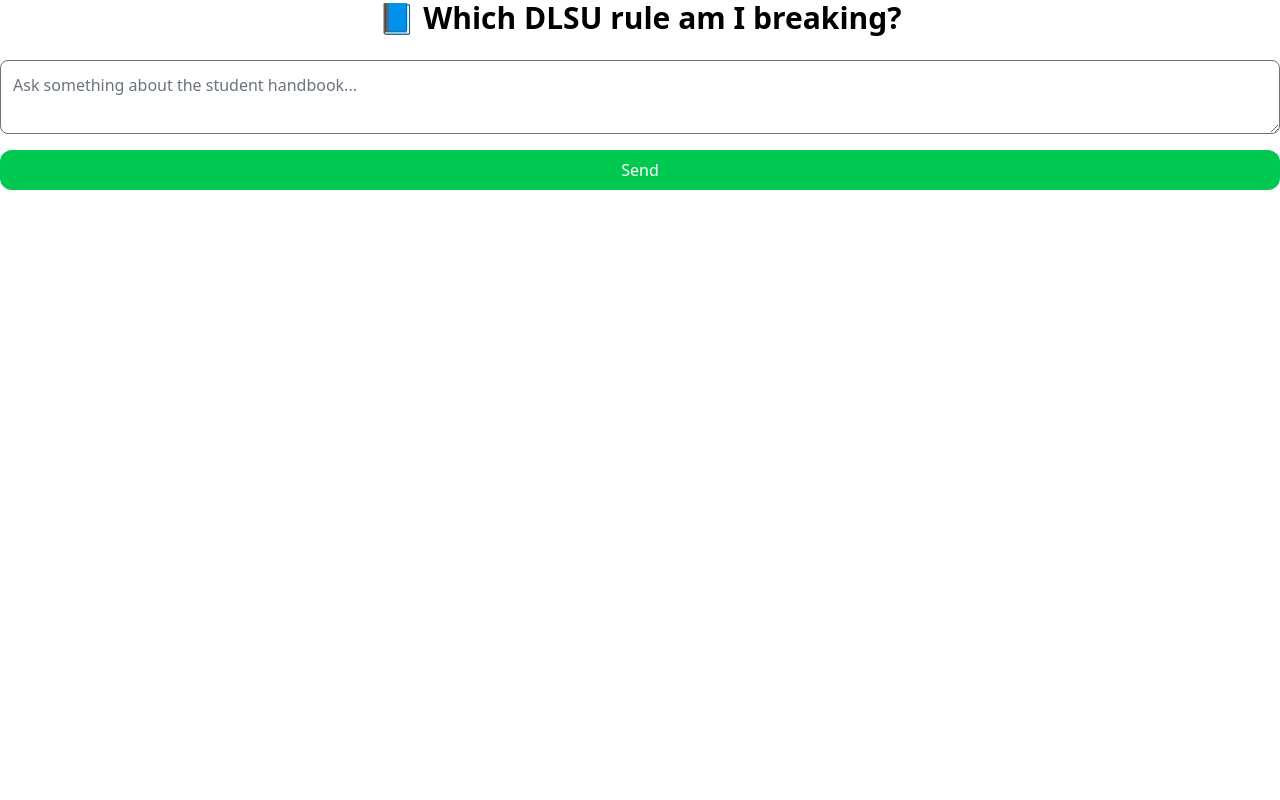
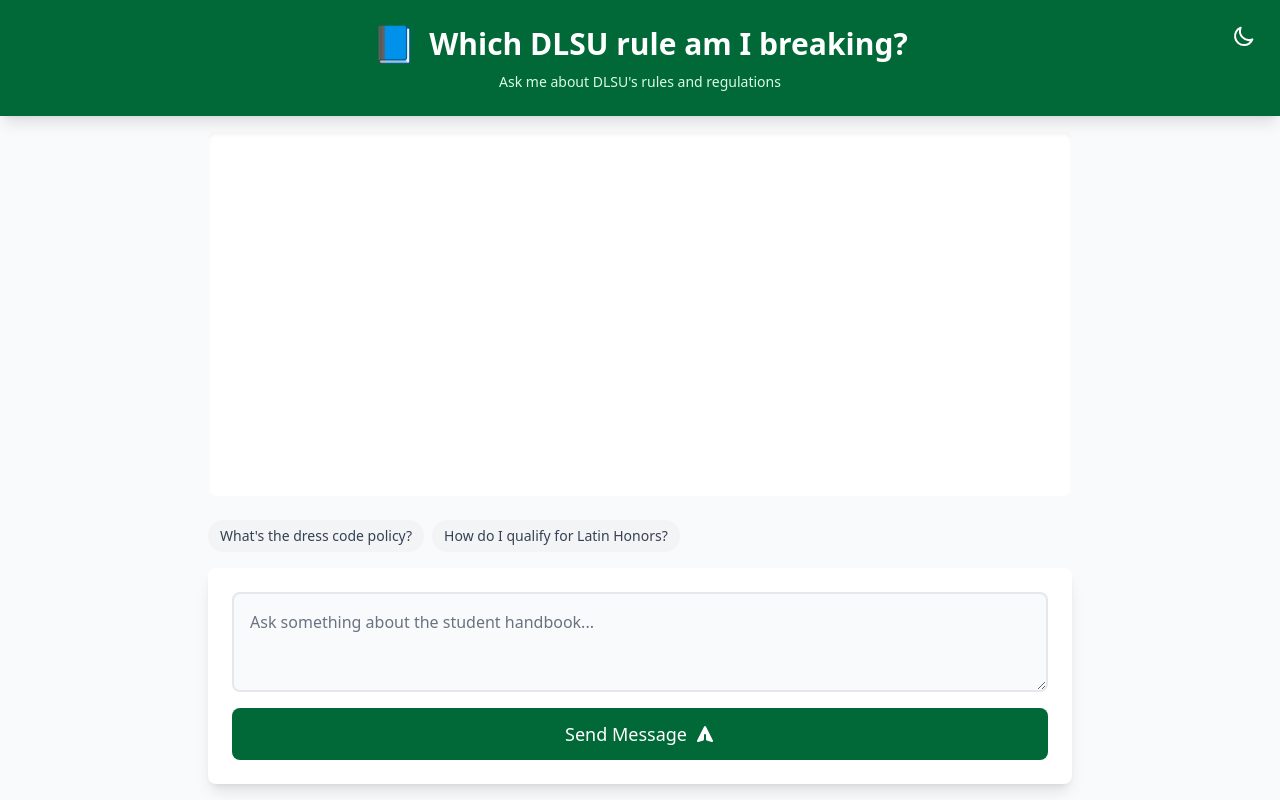
Before and after one commit to bewba/Lasallian-chatbot-js, a SvelteKit app: page /chat in a window 1280 px wide. Built offline with nearby package versions, Linux system fonts and the light colour scheme.

Commit message:
Change the theme

```diff
--- /dev/null
+++ b/src/lib/stores/theme.js
@@ -0,0 +1,12 @@
+import { writable } from 'svelte/store';
+
+// Check if browser prefers dark mode
+const prefersDark = typeof window !== 'undefined' && window.matchMedia('(prefers-color-scheme: dark)').matches;
+
+// Create theme store with browser preference as initial value
+export const isDarkMode = writable(prefersDark);
+
+// Function to toggle theme
+export function toggleTheme() {
+    isDarkMode.update(dark => !dark);
+}
--- /dev/null
+++ b/src/lib/stores/theme.ts
@@ -0,0 +1,12 @@
+import { writable } from 'svelte/store';
+
+// Check if browser prefers dark mode
+const prefersDark = typeof window !== 'undefined' && window.matchMedia('(prefers-color-scheme: dark)').matches;
+
+// Create theme store with browser preference as initial value
+export const isDarkMode = writable(prefersDark);
+
+// Function to toggle theme
+export function toggleTheme() {
+    isDarkMode.update(dark => !dark);
+}
--- a/src/routes/+page.svelte
+++ b/src/routes/+page.svelte
@@ -1,3 +1,2 @@
-<h1>Welcome to your library project</h1>
-<p>Create your package using @sveltejs/package and preview/showcase your work with SvelteKit</p>
-<p>Visit <a href="https://svelte.dev/docs/kit">svelte.dev/docs/kit</a> to read the documentation</p>
+<h1>No idea how you got here</h1>
+<p>tralero tralala</p>
--- a/src/routes/chat/+page.svelte
+++ b/src/routes/chat/+page.svelte
@@ -1,8 +1,34 @@
 <script lang="ts">
     import { onMount } from 'svelte';
     import { addMessage, messages } from '$lib/stores/chat.js';
+    import { isDarkMode, toggleTheme } from '$lib/stores/theme';
+
     let input = '';
     let loading = false;
+    let chatContainer: HTMLDivElement;
+
+    const samplePrompts = [
+        "What's the dress code policy?",
+        "How do I qualify for Latin Honors?",
+    ];
+
+    onMount(() => {
+        scrollToBottom();
+    });
+
+    $: if ($messages) {
+        setTimeout(scrollToBottom, 100);
+    }
+
+    function scrollToBottom() {
+        if (chatContainer) {
+            chatContainer.scrollTop = chatContainer.scrollHeight;
+        }
+    }
+
+    function useSamplePrompt(prompt: string) {
+        input = prompt;
+    }
 
     async function sendMessage() {
         if (!input.trim()) return;
@@ -20,31 +46,100 @@
     }
 </script>
 
-  <h1 class="text-3xl font-bold mb-6 text-center">📘 Which DLSU rule am I breaking?
+<div class={`min-h-screen flex flex-col transition-colors duration-200 ${$isDarkMode ? 'bg-gray-900 text-white' : 'bg-gray-50 text-gray-900'}`}>
+    <header class="bg-[#006937] text-white py-6 px-4 shadow-lg relative">
+        <div class="max-w-4xl mx-auto">
+            <div class="absolute right-4 top-4">
+                <button
+                    on:click={toggleTheme}
+                    class="p-2 rounded-lg hover:bg-[#005128] transition-colors duration-200"
+                    aria-label="Toggle theme"
+                >
+                    {#if $isDarkMode}
+                        <!-- Sun icon -->
+                        <svg xmlns="http://www.w3.org/2000/svg" class="h-6 w-6" fill="none" viewBox="0 0 24 24" stroke="currentColor">
+                            <path stroke-linecap="round" stroke-linejoin="round" stroke-width="2" d="M12 3v1m0 16v1m9-9h-1M4 12H3m15.364 6.364l-.707-.707M6.343 6.343l-.707-.707m12.728 0l-.707.707M6.343 17.657l-.707.707M16 12a4 4 0 11-8 0 4 4 0 018 0z" />
+                        </svg>
+                    {:else}
+                        <!-- Moon icon -->
+                        <svg xmlns="http://www.w3.org/2000/svg" class="h-6 w-6" fill="none" viewBox="0 0 24 24" stroke="currentColor">
+                            <path stroke-linecap="round" stroke-linejoin="round" stroke-width="2" d="M20.354 15.354A9 9 0 018.646 3.646 9.003 9.003 0 0012 21a9.003 9.003 0 008.354-5.646z" />
+                        </svg>
+                    {/if}
+                </button>
+            </div>
+            <h1 class="text-3xl font-bold text-center flex items-center justify-center gap-3">
+                <span class="text-4xl">📘</span> Which DLSU rule am I breaking?
             </h1>
+            <p class="text-center mt-2 text-green-100 text-sm">Ask me about DLSU's rules and regulations</p>
+        </div>
+    </header>
 
-  <div class="space-y-4 mb-6">
+    <main class="flex-1 max-w-4xl w-full mx-auto p-4 flex flex-col">
+        <div
+            bind:this={chatContainer}
+            class={`flex-1 overflow-y-auto mb-6 space-y-4 max-h-[60vh] p-4 rounded-lg shadow-inner
+                ${$isDarkMode ? 'bg-gray-800' : 'bg-white'}`}
+        >
             {#each $messages as msg}
-      <div class={`p-4 rounded-xl max-w-xl ${msg.role === 'user' ? 'bg-green-100 self-end ml-auto' : 'bg-blue-100 self-start mr-auto'}`}>
-        <p class="whitespace-pre-wrap">{msg.content}</p>
+                <div class={`flex ${msg.role === 'user' ? 'justify-end' : 'justify-start'}`}>
+                    <div class={`p-4 rounded-2xl max-w-[80%] shadow-sm
+                        ${msg.role === 'user'
+                            ? 'bg-[#006937] text-white ml-auto'
+                            : ($isDarkMode
+                                ? 'bg-gray-700 text-white mr-auto border-2 border-[#00915c]'
+                                : 'bg-white border-2 border-[#006937] text-gray-800 mr-auto')}`}>
+                        <p class="whitespace-pre-wrap text-sm md:text-base leading-relaxed">{msg.content}</p>
                     </div>
+                </div>
+            {/each}
+            {#if loading}
+                <div class="flex justify-start">
+                    <div class={`p-4 rounded-2xl shadow-sm animate-pulse ${$isDarkMode ? 'bg-gray-700' : 'bg-gray-100'}`}>
+                        <p class={$isDarkMode ? 'text-gray-300' : 'text-gray-500'}>✍️ Thinking...</p>
+                    </div>
+                </div>
+            {/if}
+        </div>
+
+        <div class="flex flex-wrap gap-2 mb-4">
+            {#each samplePrompts as prompt}
+                <button
+                    on:click={() => useSamplePrompt(prompt)}
+                    class={`text-sm px-3 py-1.5 rounded-full transition-colors duration-200
+                        ${$isDarkMode
+                            ? 'bg-gray-700 hover:bg-gray-600 text-white'
+                            : 'bg-gray-100 hover:bg-gray-200 text-gray-700'}`}
+                >
+                    {prompt}
+                </button>
             {/each}
         </div>
 
-  <form class="flex flex-col gap-4" on:submit|preventDefault={sendMessage}>
+        <form
+            class={`flex flex-col gap-4 p-6 rounded-lg shadow-lg
+                ${$isDarkMode ? 'bg-gray-800' : 'bg-white'}`}
+            on:submit|preventDefault={sendMessage}
+        >
             <textarea
-      class="w-full p-3 border rounded-lg focus:outline-none focus:ring focus:border-blue-300"
+                class={`w-full p-4 border-2 rounded-lg focus:outline-none focus:ring-2 focus:ring-[#006937] focus:border-[#006937] min-h-[100px] transition-colors duration-200
+                    ${$isDarkMode
+                        ? 'bg-gray-700 text-white border-gray-600 placeholder-gray-400'
+                        : 'bg-gray-50 text-gray-700 border-gray-200 placeholder-gray-500'}`}
                 bind:value={input}
                 placeholder="Ask something about the student handbook..."
             ></textarea>
             <button
                 type="submit"
-      class="bg-green-500 hover:bg-green-600 text-white py-2 px-4 rounded-xl disabled:opacity-50"
+                class="bg-[#006937] hover:bg-[#005128] text-white py-3 px-6 rounded-lg font-medium transition-colors duration-200 disabled:opacity-50 disabled:cursor-not-allowed flex items-center justify-center gap-2 text-lg"
                 disabled={loading}>
-      Send
+                {loading ? 'Sending...' : 'Send Message'}
+                {#if !loading}
+                    <svg xmlns="http://www.w3.org/2000/svg" class="h-5 w-5" viewBox="0 0 20 20" fill="currentColor">
+                        <path d="M10.894 2.553a1 1 0 00-1.788 0l-7 14a1 1 0 001.169 1.409l5-1.429A1 1 0 009 15.571V11a1 1 0 112 0v4.571a1 1 0 00.725.962l5 1.428a1 1 0 001.17-1.408l-7-14z" />
+                    </svg>
+                {/if}
             </button>
         </form>
-
-  {#if loading}
-    <p class="mt-4 text-gray-500 text-center">✍️ Thinking...</p>
-  {/if}
+    </main>
+</div>
```
Lines whose indentation alone changed are shown as unchanged.
